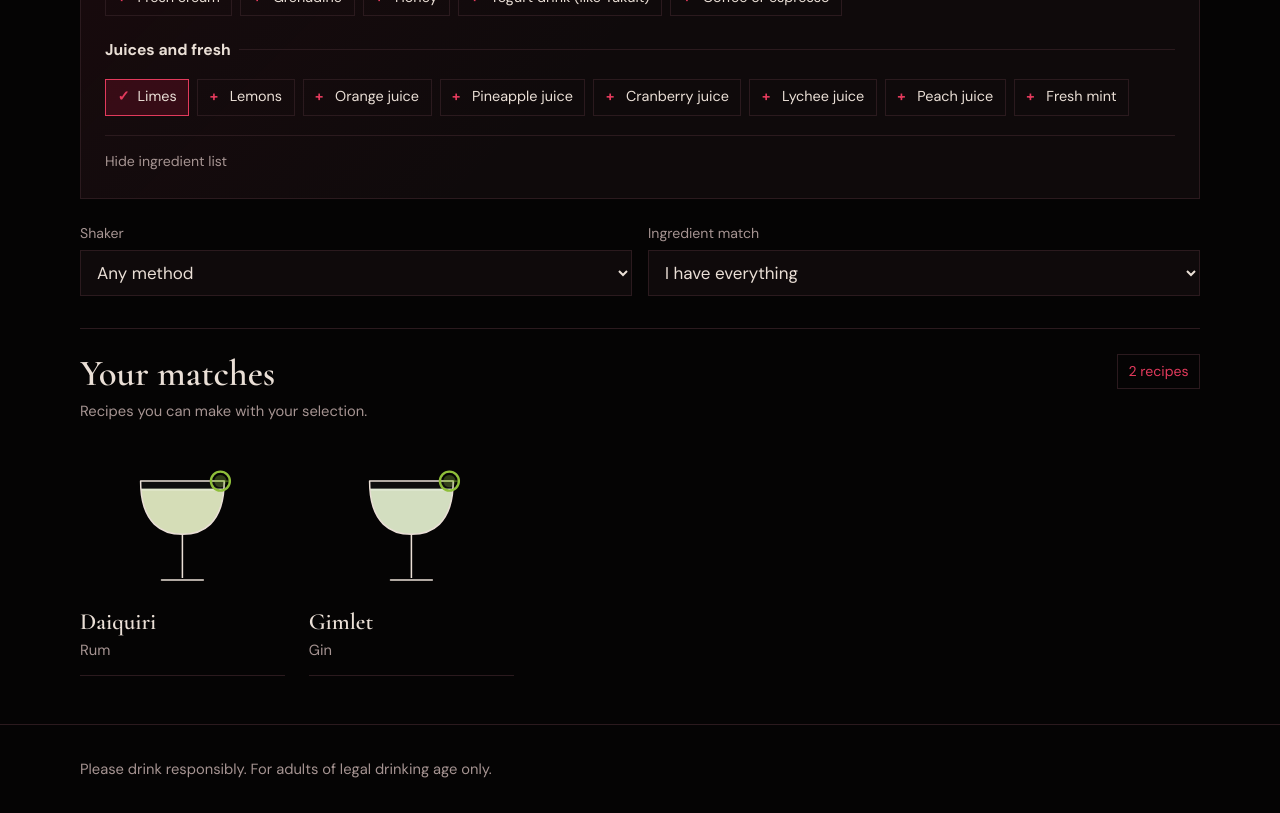
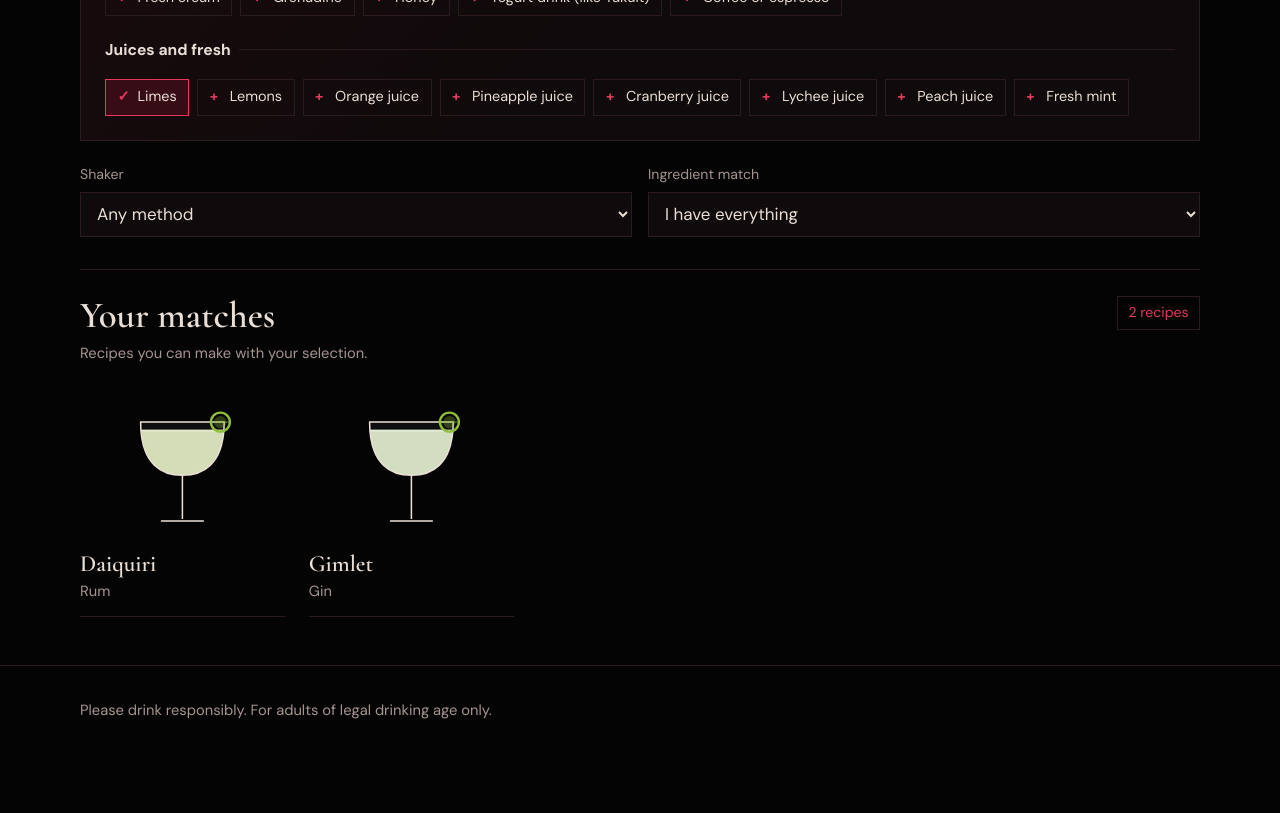
Before and after one commit to inky3/crimsonroom, a Next.js app: page /en/pantry in a window 1280 px wide. Shown: the part 820-1633 px from the top of the page. After the commit the page ends 1574 px from the top, so only its background shows below. Built offline with nearby package versions, Linux system fonts and the light colour scheme.

Commit message:
Keep ingredient selector visible and remove inert collapse control

```diff
--- a/components/PantryFinder.tsx
+++ b/components/PantryFinder.tsx
@@ -16,7 +16,6 @@ export default function PantryFinder({ locale }: { locale: Locale }) {
   const [selected, setSelected] = useState<PantryKey[]>(["gin", "rum-white", "rum-aged", "vodka", "lime"]);
   const [shaker, setShaker] = useState<ShakerFilter>("any");
   const [match, setMatch] = useState<MatchMode>("all");
-  const [showPantry, setShowPantry] = useState(true);
 
   const recipeResults = useMemo(() => {
     return cocktails.map((cocktail) => {
@@ -70,9 +69,6 @@ export default function PantryFinder({ locale }: { locale: Locale }) {
             </fieldset>
           ))}
         </div>
-        <button type="button" className="pantry-collapse" aria-expanded={showPantry} onClick={() => setShowPantry(!showPantry)}>
-          {showPantry ? (locale === "en" ? "Hide ingredient list" : "ซ่อนรายการวัตถุดิบ") : (locale === "en" ? "Edit ingredients" : "แก้ไขวัตถุดิบ")}
-        </button>
       </section>
 
       <section className="pantry-controls" aria-label={locale === "en" ? "Recipe filters" : "ตัวกรองสูตร"}>
```
